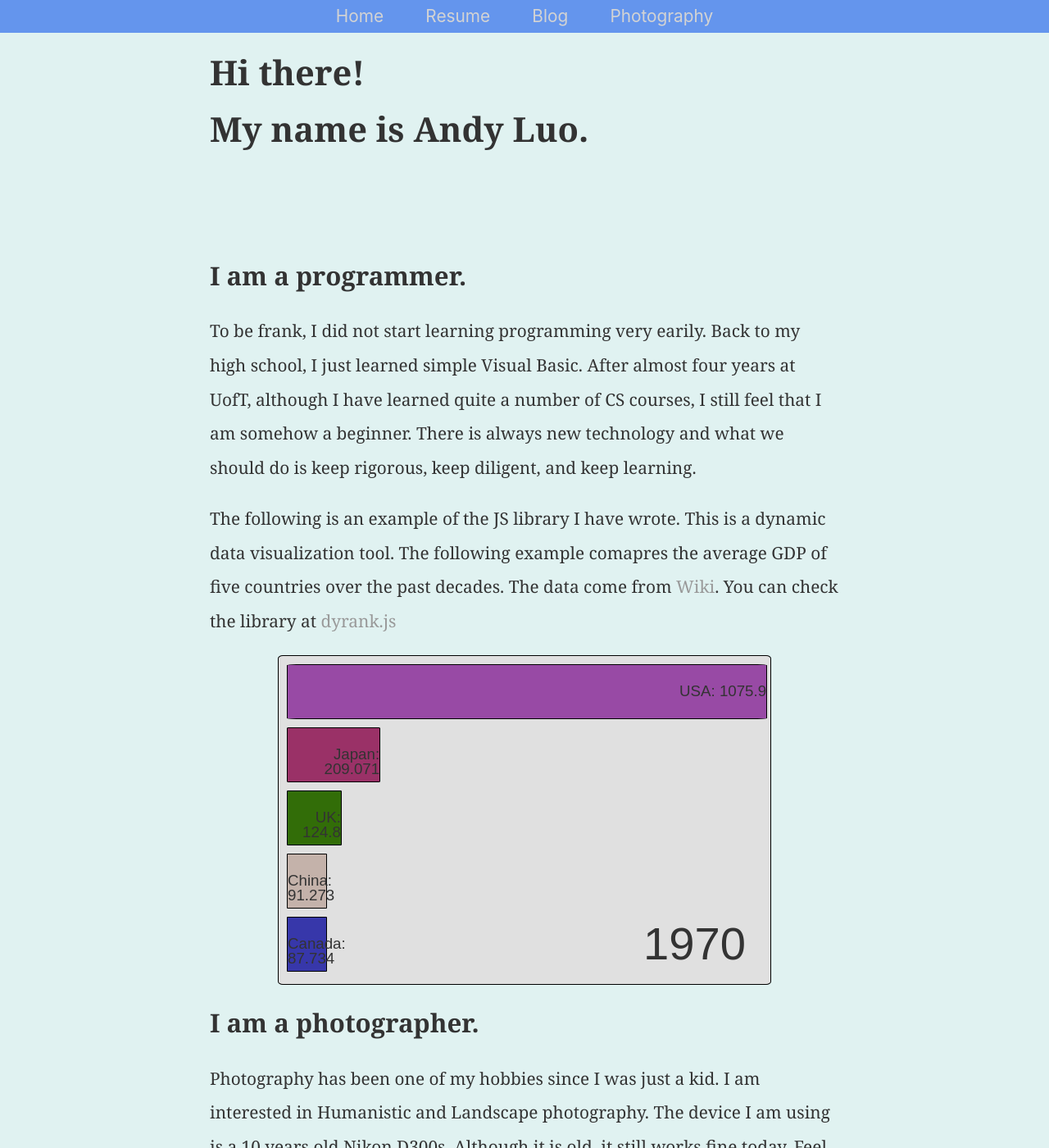
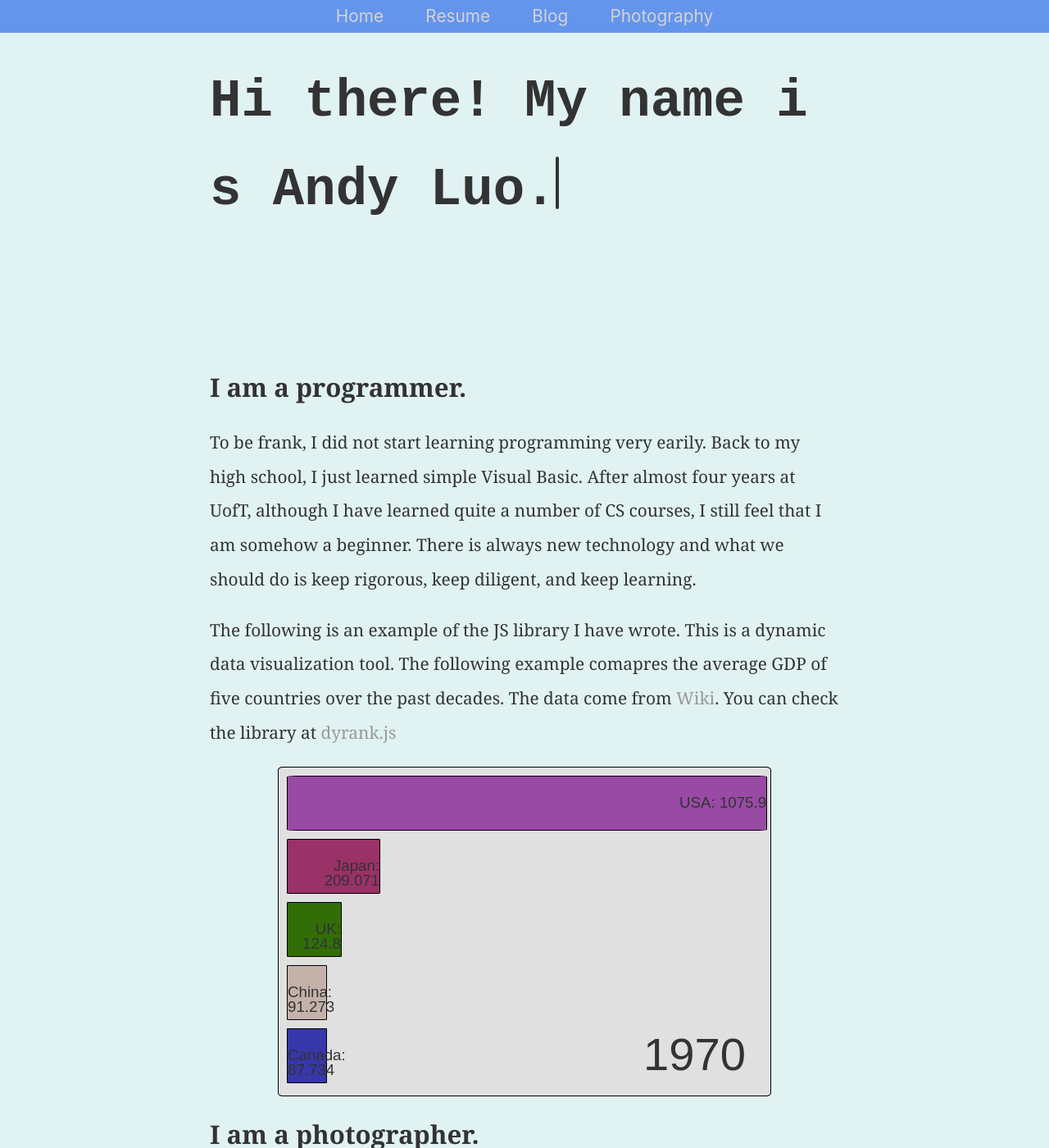
Before and after one commit to Andy8647/Andy8647.github.io, a Jekyll site: the page built from index.html, in a window 1280 px wide and 1400 px high. Shown: the whole window at 82% size. Built offline with Jekyll 4.4.1, drawn with Linux system fonts in a browser that asks for light colours; comment, search, counter and statistics services are not loaded.

Commit message:
type animation finished

```diff
--- a/_layouts/default.html
+++ b/_layouts/default.html
@@ -17,7 +17,7 @@
       href="https://cdn.jsdelivr.net/npm/gitalk@1/dist/gitalk.css"
     />
     <script src="https://cdn.jsdelivr.net/npm/gitalk@1/dist/gitalk.min.js"></script>
-    <script type="text/javascript" src="/js/typeEffect.js"></script>
+    <script defer type="text/javascript" src="/js/typeEffect.js"></script>
   </head>
   <body>
     <nav class="navibar">
--- a/css/styles.css
+++ b/css/styles.css
@@ -113,15 +113,16 @@
 /* typing effect */
 #typeEffect {
   font-family: monospace;
-  margin: 0;
   padding: 0;
-  font-size: 6rem;
-  width: 1ch;
   overflow: hidden;
   position: relative;
+  font-size: 4rem;
+  line-height: 130%;
 }
 
 #typeEffect span {
+  --delay: 30s;
+
   display: inline-block;
   overflow: hidden;
   width: 0ch;
@@ -143,14 +144,15 @@
   content: "";
   display: inline-block;
   position: absolute;
-  width: 20px;
-  height: 6rem;
+  width: 4px;
+  height: 4rem;
   background-color: #333333;
   border-radius: 2px;
-  right: -30px;
+}
+
+#typeEffect.ended::after {
   animation: 1.1s cursor steps(2, jump-none) infinite;
 }
-
 
 @keyframes cursor {
   from {
--- a/index.html
+++ b/index.html
@@ -4,8 +4,7 @@
 ---
 
 <div class="blurb">
-  <h1 >Hi there!</h1>
-  <h1 >My name is Andy Luo.</h1>
+  <h1 id="typeEffect">Hi there! My name is Andy Luo.</h1>
   <br />
   <br />
   <h2>I am a programmer.</h2>
--- a/js/typeEffect.js
+++ b/js/typeEffect.js
@@ -1,4 +1,5 @@
 const objectText = document.getElementById("typeEffect");
+// console.log(objectText)
 
 objectText.innerHTML = objectText.textContent
   .replace(/\S/g, "<span>$&</span>")
@@ -7,6 +8,13 @@
 let delay = 0;
 document.querySelectorAll("span").forEach((span, index) => {
   delay += 0.1;
-
+  if (index === 10) delay += 0.3
   span.style.setProperty("--delay", `${delay}s`);
 });
+
+objectText.addEventListener('animationend', (e) => {
+    if (e.target === document.querySelector('#typeEffect span:last-child')) {
+        console.log(e.target)
+      objectText.classList.add('ended')
+    }
+  })
```
